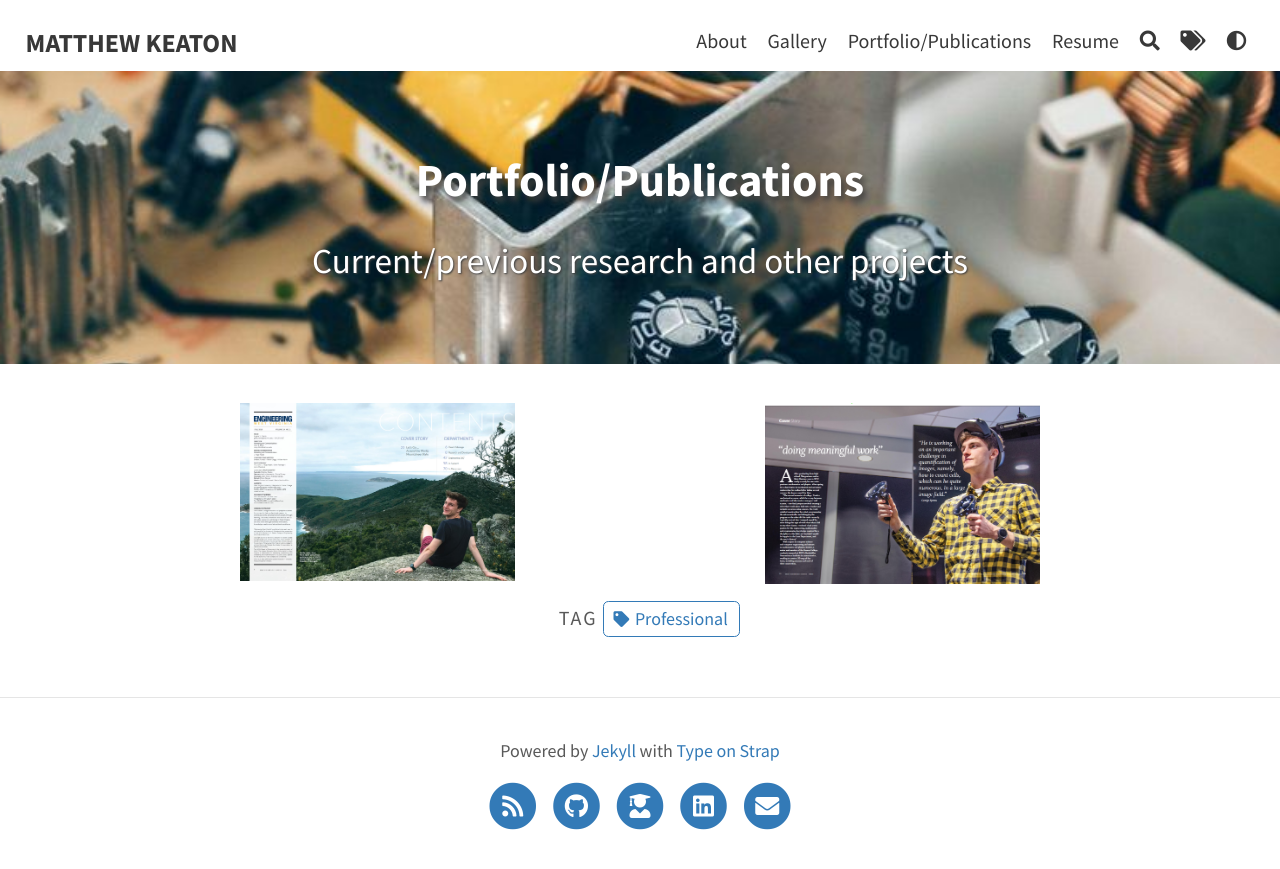
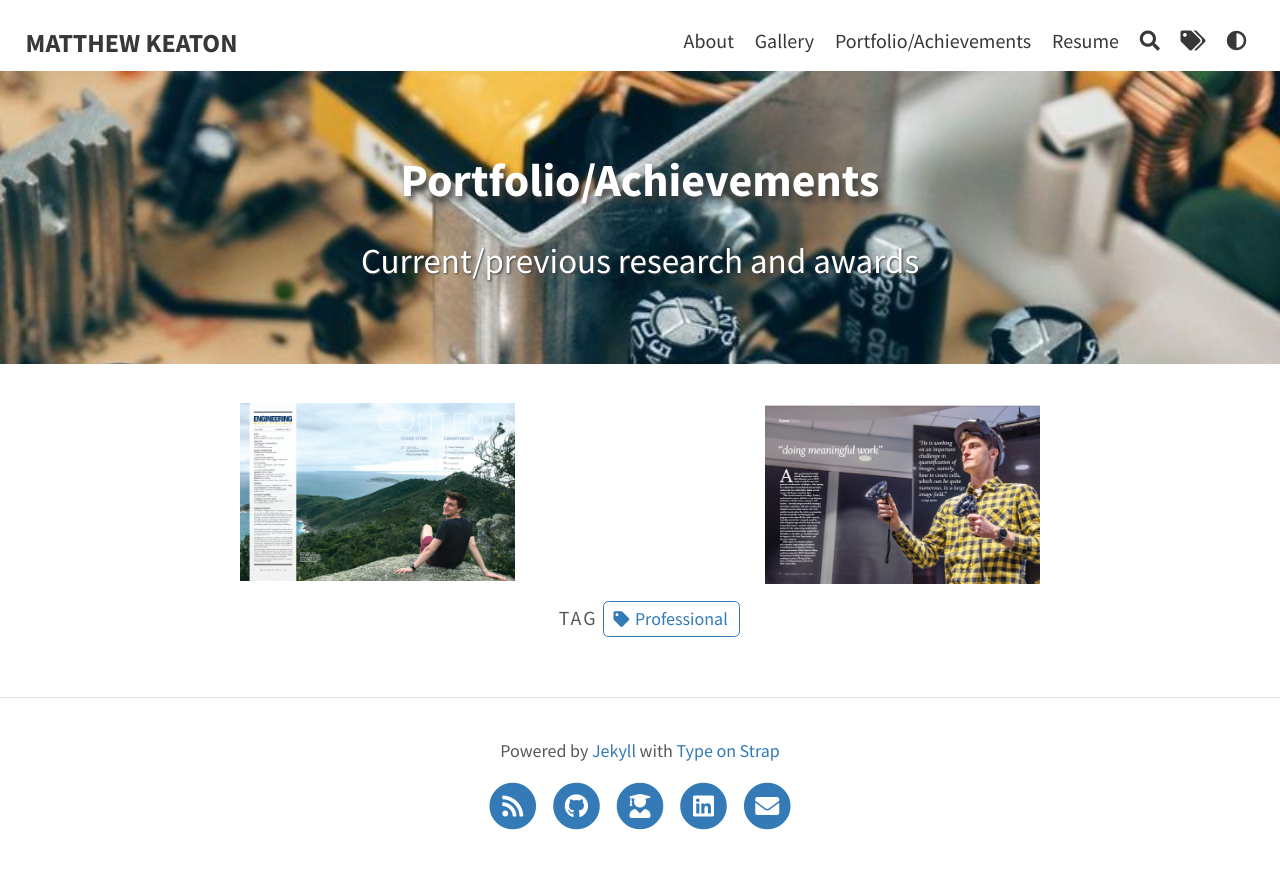
Before and after one commit to mrkeaton1/mrkeaton1.github.io, a Jekyll site: the page built from pages/portfolio.md, in a window 1280 px wide. Shown: the top 869 px of the page. Built offline with Jekyll 4.4.1, drawn with Linux system fonts in a browser that asks for light colours.

Commit message:
First post, initial version, and other minor edits

```diff
--- a/_config.yml
+++ b/_config.yml
@@ -16,7 +16,7 @@ footer_text: >
 # Blog
 excerpt: true                                           # Or "truncate" (first 250 characters), "false" to disable
 post_navigation: true
-color_image: /assets/img/lineart.png                    # A bit transparent for color posts.
+color_image: /assets/img/Climbing-Ropes.jpg                   # A bit transparent for color posts.
 
 # Features
 # More in the _data folder for share buttons, author and language
--- a/pages/portfolio.md
+++ b/pages/portfolio.md
@@ -1,8 +1,8 @@
 ---
 layout: page
-title : Portfolio/Publications
+title : Portfolio/Achievements
 permalink: /portfolio/
-subtitle: "Current/previous research and other projects"
+subtitle: "Current/previous research and awards"
 feature-img: "assets/img/main_imgs/circuit.jpeg"
 tags: [Professional]
 ---
```
Also changed, not shown: _posts/2022-01-10-Welcome-to-My-Blog.md (added, +38 -0 lines).
